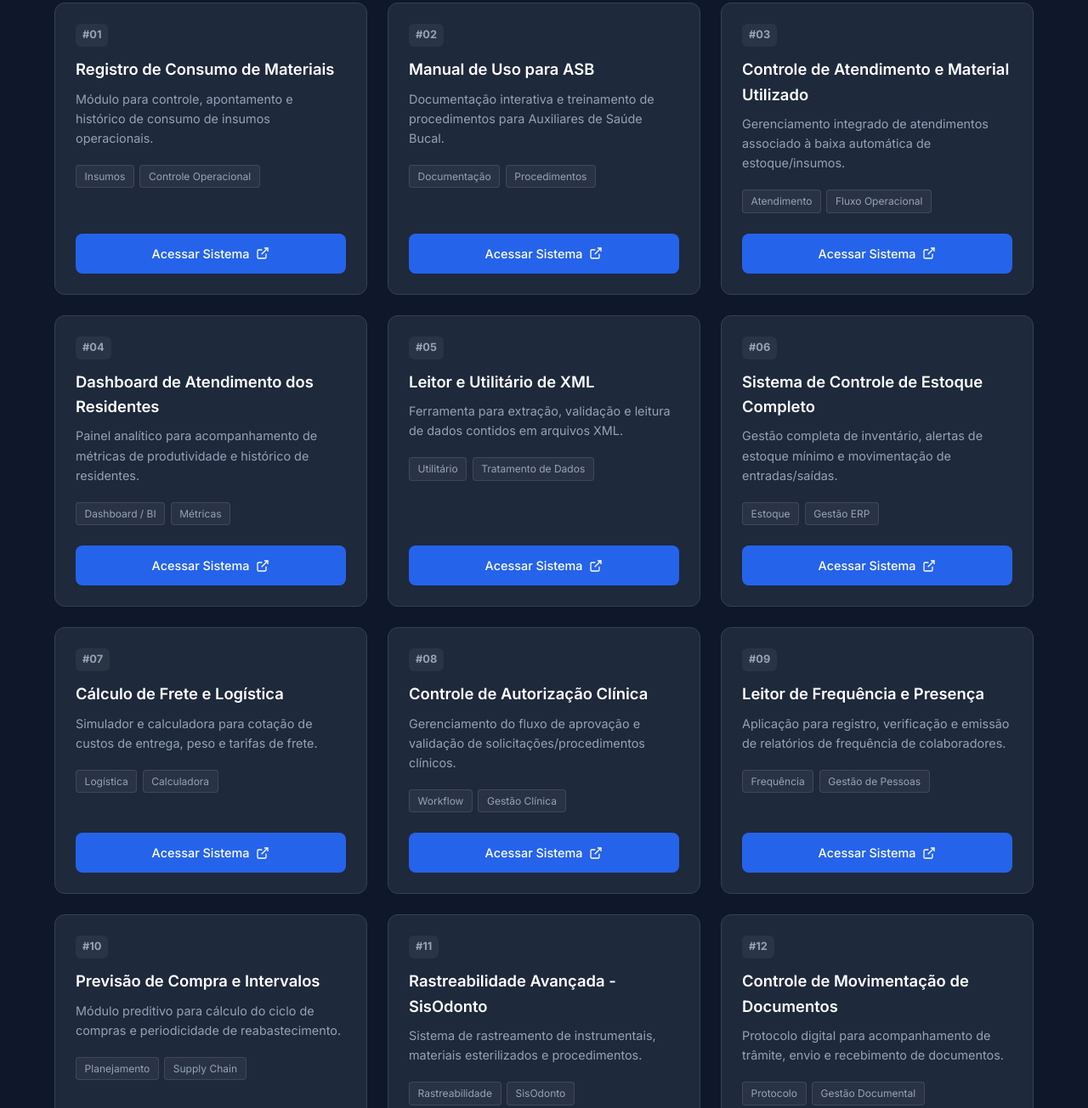
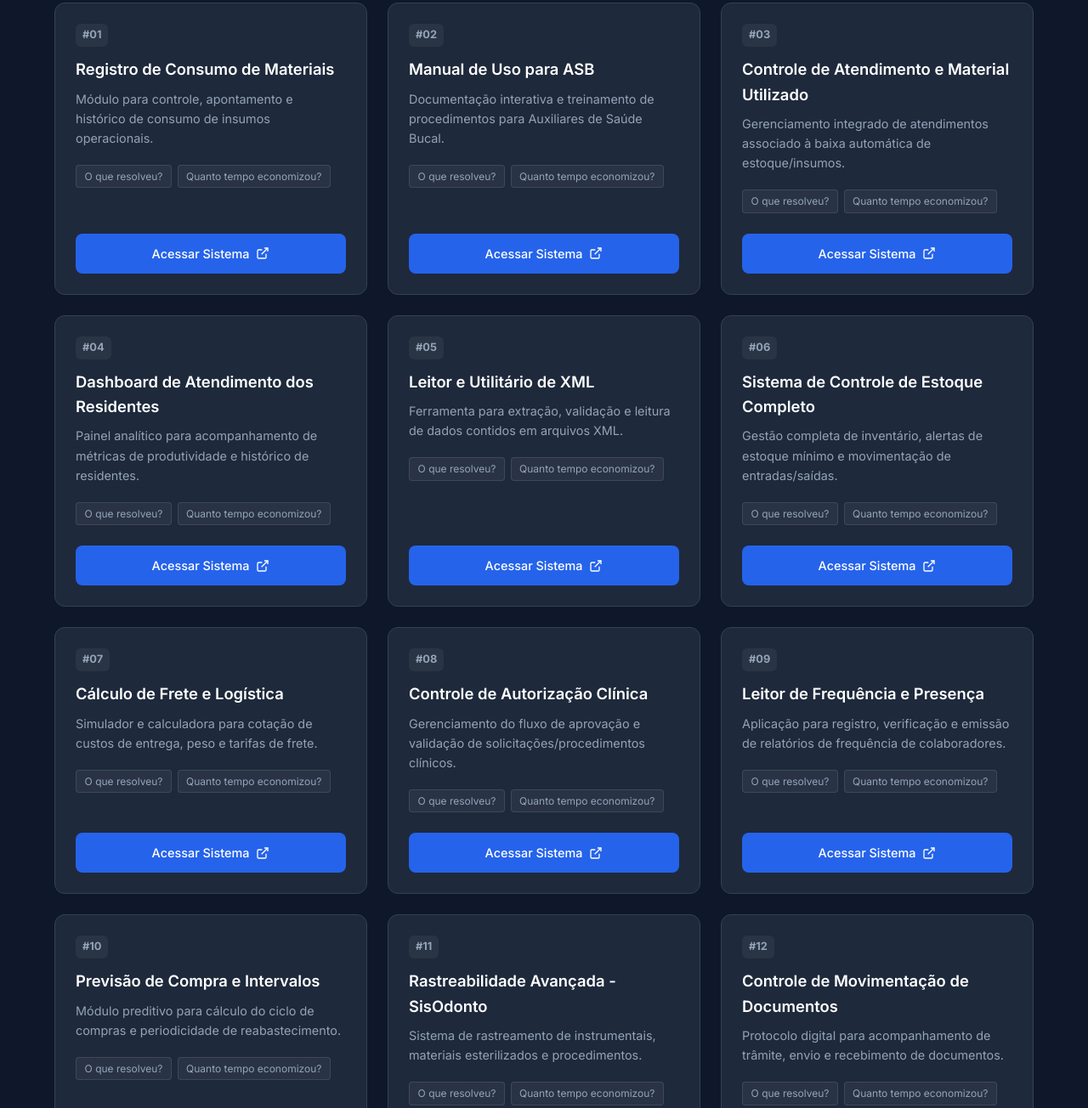
Before and after one commit to claucisilva-create/portifolio_completo, a plain HTML site: page index.html in a window 1280 px wide. Shown: the part 397-1701 px from the top of the page at 85% size. Drawn offline with Linux system fonts and the light colour scheme.

Commit message:
Enhance tags with tooltips and update card styles
Added tooltip functionality to tags with hover effects and improved card styles.

```diff
--- a/index.html
+++ b/index.html
@@ -126,7 +126,6 @@
             justify-content: space-between;
             transition: all 0.25s ease-in-out;
             position: relative;
-            overflow: hidden;
         }
 
         .card::before {
@@ -139,6 +138,8 @@
             background: linear-gradient(to bottom, var(--accent-blue), var(--accent-indigo));
             opacity: 0;
             transition: opacity 0.25s ease;
+            border-top-left-radius: 12px;
+            border-bottom-left-radius: 12px;
         }
 
         .card:hover {
@@ -187,6 +188,7 @@
             margin-bottom: 1.5rem;
         }
 
+        /* --- ESTILOS DAS TAGS E POPUP (TOOLTIP) --- */
         .tag {
             font-size: 0.75rem;
             padding: 0.2rem 0.6rem;
@@ -194,6 +196,64 @@
             background-color: rgba(255, 255, 255, 0.05);
             color: var(--text-secondary);
             border: 1px solid rgba(255, 255, 255, 0.1);
+            position: relative;
+            cursor: pointer;
+            transition: background-color 0.2s ease, color 0.2s ease;
+        }
+
+        .tag:hover {
+            background-color: rgba(56, 189, 248, 0.15);
+            color: var(--accent-blue);
+            border-color: rgba(56, 189, 248, 0.3);
+        }
+
+        /* Janela popup ao passar o mouse */
+        .tag::after {
+            content: attr(data-popup);
+            position: absolute;
+            bottom: 125%;
+            left: 50%;
+            transform: translateX(-50%);
+            background-color: #020617;
+            color: #f1f5f9;
+            padding: 0.6rem 0.8rem;
+            border-radius: 6px;
+            font-size: 0.75rem;
+            font-weight: 400;
+            line-height: 1.4;
+            white-space: normal;
+            width: 220px;
+            text-align: center;
+            box-shadow: 0 4px 12px rgba(0, 0, 0, 0.5);
+            border: 1px solid var(--border-color);
+            opacity: 0;
+            visibility: hidden;
+            pointer-events: none;
+            transition: opacity 0.2s ease, visibility 0.2s ease;
+            z-index: 100;
+        }
+
+        /* Seta apontando para baixo no popup */
+        .tag::before {
+            content: '';
+            position: absolute;
+            bottom: 105%;
+            left: 50%;
+            transform: translateX(-50%);
+            border-width: 5px;
+            border-style: solid;
+            border-color: #020617 transparent transparent transparent;
+            opacity: 0;
+            visibility: hidden;
+            pointer-events: none;
+            transition: opacity 0.2s ease, visibility 0.2s ease;
+            z-index: 101;
+        }
+
+        .tag:hover::after,
+        .tag:hover::before {
+            opacity: 1;
+            visibility: visible;
         }
 
         .btn-access {
@@ -258,7 +318,10 @@
                     <div class="card-header"><span class="card-number">#01</span></div>
                     <h2 class="card-title">Registro de Consumo de Materiais</h2>
                     <p class="card-description">Módulo para controle, apontamento e histórico de consumo de insumos operacionais.</p>
-                    <div class="card-tags"><span class="tag">Insumos</span><span class="tag">Controle Operacional</span></div>
+                    <div class="card-tags">
+                        <span class="tag" data-popup="Eliminou o desperdício de insumos e automatizou a análise de consumo real de estoque.">O que resolveu?</span>
+                        <span class="tag" data-popup="Economizou até 90% do tempo gasto em auditorias e conferências manuais.">Quanto tempo economizou?</span>
+                    </div>
                 </div>
                 <a href="1 Registro de Consumo de materiais.html" class="btn-access" target="_blank">Acessar Sistema <svg viewBox="0 0 24 24"><path d="M18 13v6a2 2 0 0 1-2 2H5a2 2 0 0 1-2-2V8a2 2 0 0 1 2-2h6"></path><polyline points="15 3 21 3 21 9"></polyline><line x1="10" y1="14" x2="21" y2="3"></line></svg></a>
             </div>
@@ -269,7 +332,10 @@
                     <div class="card-header"><span class="card-number">#02</span></div>
                     <h2 class="card-title">Manual de Uso para ASB</h2>
                     <p class="card-description">Documentação interativa e treinamento de procedimentos para Auxiliares de Saúde Bucal.</p>
-                    <div class="card-tags"><span class="tag">Documentação</span><span class="tag">Procedimentos</span></div>
+                    <div class="card-tags">
+                        <span class="tag" data-popup="Padronizou o treinamento inicial e a consulta rápida a POPs operacionais.">O que resolveu?</span>
+                        <span class="tag" data-popup="Reduziu o tempo de onboarding de novas auxiliares de semanas para dias.">Quanto tempo economizou?</span>
+                    </div>
                 </div>
                 <a href="2 Manual de uso para ASB.html" class="btn-access" target="_blank">Acessar Sistema <svg viewBox="0 0 24 24"><path d="M18 13v6a2 2 0 0 1-2 2H5a2 2 0 0 1-2-2V8a2 2 0 0 1 2-2h6"></path><polyline points="15 3 21 3 21 9"></polyline><line x1="10" y1="14" x2="21" y2="3"></line></svg></a>
             </div>
@@ -280,7 +346,10 @@
                     <div class="card-header"><span class="card-number">#03</span></div>
                     <h2 class="card-title">Controle de Atendimento e Material Utilizado</h2>
                     <p class="card-description">Gerenciamento integrado de atendimentos associado à baixa automática de estoque/insumos.</p>
-                    <div class="card-tags"><span class="tag">Atendimento</span><span class="tag">Fluxo Operacional</span></div>
+                    <div class="card-tags">
+                        <span class="tag" data-popup="Sincronizou a baixa de estoque diretamente com a realização de procedimentos.">O que resolveu?</span>
+                        <span class="tag" data-popup="Evitou cerca de 15 horas mensais de retyping de fichas de atendimento.">Quanto tempo economizou?</span>
+                    </div>
                 </div>
                 <a href="3 Controle de atendimento e material utilizado.html" class="btn-access" target="_blank">Acessar Sistema <svg viewBox="0 0 24 24"><path d="M18 13v6a2 2 0 0 1-2 2H5a2 2 0 0 1-2-2V8a2 2 0 0 1 2-2h6"></path><polyline points="15 3 21 3 21 9"></polyline><line x1="10" y1="14" x2="21" y2="3"></line></svg></a>
             </div>
@@ -291,7 +360,10 @@
                     <div class="card-header"><span class="card-number">#04</span></div>
                     <h2 class="card-title">Dashboard de Atendimento dos Residentes</h2>
                     <p class="card-description">Painel analítico para acompanhamento de métricas de produtividade e histórico de residentes.</p>
-                    <div class="card-tags"><span class="tag">Dashboard / BI</span><span class="tag">Métricas</span></div>
+                    <div class="card-tags">
+                        <span class="tag" data-popup="Centralizou indicadores de desempenho e horas clínicas em tempo real.">O que resolveu?</span>
+                        <span class="tag" data-popup="Eliminou a montagem manual de relatórios gerenciais no fim do mês.">Quanto tempo economizou?</span>
+                    </div>
                 </div>
                 <a href="4 Dashboard de atendimento dos Residentes.html" class="btn-access" target="_blank">Acessar Sistema <svg viewBox="0 0 24 24"><path d="M18 13v6a2 2 0 0 1-2 2H5a2 2 0 0 1-2-2V8a2 2 0 0 1 2-2h6"></path><polyline points="15 3 21 3 21 9"></polyline><line x1="10" y1="14" x2="21" y2="3"></line></svg></a>
             </div>
@@ -302,7 +374,10 @@
                     <div class="card-header"><span class="card-number">#05</span></div>
                     <h2 class="card-title">Leitor e Utilitário de XML</h2>
                     <p class="card-description">Ferramenta para extração, validação e leitura de dados contidos em arquivos XML.</p>
-                    <div class="card-tags"><span class="tag">Utilitário</span><span class="tag">Tratamento de Dados</span></div>
+                    <div class="card-tags">
+                        <span class="tag" data-popup="Automatizou a leitura e extração de dados fiscais sem digitação manual.">O que resolveu?</span>
+                        <span class="tag" data-popup="Processamento imediato que economiza horas de conferência tributária.">Quanto tempo economizou?</span>
+                    </div>
                 </div>
                 <a href="5 Leitor de XML.html" class="btn-access" target="_blank">Acessar Sistema <svg viewBox="0 0 24 24"><path d="M18 13v6a2 2 0 0 1-2 2H5a2 2 0 0 1-2-2V8a2 2 0 0 1 2-2h6"></path><polyline points="15 3 21 3 21 9"></polyline><line x1="10" y1="14" x2="21" y2="3"></line></svg></a>
             </div>
@@ -313,7 +388,10 @@
                     <div class="card-header"><span class="card-number">#06</span></div>
                     <h2 class="card-title">Sistema de Controle de Estoque Completo</h2>
                     <p class="card-description">Gestão completa de inventário, alertas de estoque mínimo e movimentação de entradas/saídas.</p>
-                    <div class="card-tags"><span class="tag">Estoque</span><span class="tag">Gestão ERP</span></div>
+                    <div class="card-tags">
+                        <span class="tag" data-popup="Zero rupturas de estoque com alertas automáticos de reposição.">O que resolveu?</span>
+                        <span class="tag" data-popup="Agilizou a contagem de estoque e inventários periódicos em 80%.">Quanto tempo economizou?</span>
+                    </div>
                 </div>
                 <a href="6 Sistema de Controle de estoque completo.html" class="btn-access" target="_blank">Acessar Sistema <svg viewBox="0 0 24 24"><path d="M18 13v6a2 2 0 0 1-2 2H5a2 2 0 0 1-2-2V8a2 2 0 0 1 2-2h6"></path><polyline points="15 3 21 3 21 9"></polyline><line x1="10" y1="14" x2="21" y2="3"></line></svg></a>
             </div>
@@ -324,7 +402,10 @@
                     <div class="card-header"><span class="card-number">#07</span></div>
                     <h2 class="card-title">Cálculo de Frete e Logística</h2>
                     <p class="card-description">Simulador e calculadora para cotação de custos de entrega, peso e tarifas de frete.</p>
-                    <div class="card-tags"><span class="tag">Logística</span><span class="tag">Calculadora</span></div>
+                    <div class="card-tags">
+                        <span class="tag" data-popup="Cotação rápida e sem erros de tarifas e cubagem para envios.">O que resolveu?</span>
+                        <span class="tag" data-popup="Reduziu o tempo de cotação logística de minutos para poucos segundos.">Quanto tempo economizou?</span>
+                    </div>
                 </div>
                 <a href="7 Calculo de frete.html" class="btn-access" target="_blank">Acessar Sistema <svg viewBox="0 0 24 24"><path d="M18 13v6a2 2 0 0 1-2 2H5a2 2 0 0 1-2-2V8a2 2 0 0 1 2-2h6"></path><polyline points="15 3 21 3 21 9"></polyline><line x1="10" y1="14" x2="21" y2="3"></line></svg></a>
             </div>
@@ -335,7 +416,10 @@
                     <div class="card-header"><span class="card-number">#08</span></div>
                     <h2 class="card-title">Controle de Autorização Clínica</h2>
                     <p class="card-description">Gerenciamento do fluxo de aprovação e validação de solicitações/procedimentos clínicos.</p>
-                    <div class="card-tags"><span class="tag">Workflow</span><span class="tag">Gestão Clínica</span></div>
+                    <div class="card-tags">
+                        <span class="tag" data-popup="Organizou o fluxo de solicitações e pendências de aprovação.">O que resolveu?</span>
+                        <span class="tag" data-popup="Acelerou a liberação de guias e consultas clínicas.">Quanto tempo economizou?</span>
+                    </div>
                 </div>
                 <a href="8 Controle de autorização clínica.html" class="btn-access" target="_blank">Acessar Sistema <svg viewBox="0 0 24 24"><path d="M18 13v6a2 2 0 0 1-2 2H5a2 2 0 0 1-2-2V8a2 2 0 0 1 2-2h6"></path><polyline points="15 3 21 3 21 9"></polyline><line x1="10" y1="14" x2="21" y2="3"></line></svg></a>
             </div>
@@ -346,7 +430,10 @@
                     <div class="card-header"><span class="card-number">#09</span></div>
                     <h2 class="card-title">Leitor de Frequência e Presença</h2>
                     <p class="card-description">Aplicação para registro, verificação e emissão de relatórios de frequência de colaboradores.</p>
-                    <div class="card-tags"><span class="tag">Frequência</span><span class="tag">Gestão de Pessoas</span></div>
+                    <div class="card-tags">
+                        <span class="tag" data-popup="Apontamento digital de presenças e relatórios consolidados sem falha humana.">O que resolveu?</span>
+                        <span class="tag" data-popup="Eliminou conferências manuais em listas de papel ao fim de cada evento.">Quanto tempo economizou?</span>
+                    </div>
                 </div>
                 <a href="9 Leitor de frequencia.html" class="btn-access" target="_blank">Acessar Sistema <svg viewBox="0 0 24 24"><path d="M18 13v6a2 2 0 0 1-2 2H5a2 2 0 0 1-2-2V8a2 2 0 0 1 2-2h6"></path><polyline points="15 3 21 3 21 9"></polyline><line x1="10" y1="14" x2="21" y2="3"></line></svg></a>
             </div>
@@ -357,7 +444,10 @@
                     <div class="card-header"><span class="card-number">#10</span></div>
                     <h2 class="card-title">Previsão de Compra e Intervalos</h2>
                     <p class="card-description">Módulo preditivo para cálculo do ciclo de compras e periodicidade de reabastecimento.</p>
-                    <div class="card-tags"><span class="tag">Planejamento</span><span class="tag">Supply Chain</span></div>
+                    <div class="card-tags">
+                        <span class="tag" data-popup="Cálculo automático da frequência exata para novas compras de insumos.">O que resolveu?</span>
+                        <span class="tag" data-popup="Geração instantânea de sugestões de pedidos de compra.">Quanto tempo economizou?</span>
+                    </div>
                 </div>
                 <a href="10 Previsão de compra e intervalos.html" class="btn-access" target="_blank">Acessar Sistema <svg viewBox="0 0 24 24"><path d="M18 13v6a2 2 0 0 1-2 2H5a2 2 0 0 1-2-2V8a2 2 0 0 1 2-2h6"></path><polyline points="15 3 21 3 21 9"></polyline><line x1="10" y1="14" x2="21" y2="3"></line></svg></a>
             </div>
@@ -368,7 +458,10 @@
                     <div class="card-header"><span class="card-number">#11</span></div>
                     <h2 class="card-title">Rastreabilidade Avançada - SisOdonto</h2>
                     <p class="card-description">Sistema de rastreamento de instrumentais, materiais esterilizados e procedimentos.</p>
-                    <div class="card-tags"><span class="tag">Rastreabilidade</span><span class="tag">SisOdonto</span></div>
+                    <div class="card-tags">
+                        <span class="tag" data-popup="Garantia de segurança sanitária e histórico completo de instrumentais.">O que resolveu?</span>
+                        <span class="tag" data-popup="Busca e verificação instantânea de lote e esterilização.">Quanto tempo economizou?</span>
+                    </div>
                 </div>
                 <a href="11 Rastreabilidade Avançada - SisOdonto.html" class="btn-access" target="_blank">Acessar Sistema <svg viewBox="0 0 24 24"><path d="M18 13v6a2 2 0 0 1-2 2H5a2 2 0 0 1-2-2V8a2 2 0 0 1 2-2h6"></path><polyline points="15 3 21 3 21 9"></polyline><line x1="10" y1="14" x2="21" y2="3"></line></svg></a>
             </div>
@@ -379,7 +472,10 @@
                     <div class="card-header"><span class="card-number">#12</span></div>
                     <h2 class="card-title">Controle de Movimentação de Documentos</h2>
                     <p class="card-description">Protocolo digital para acompanhamento de trâmite, envio e recebimento de documentos.</p>
-                    <div class="card-tags"><span class="tag">Protocolo</span><span class="tag">Gestão Documental</span></div>
+                    <div class="card-tags">
+                        <span class="tag" data-popup="Fim dos documentos perdidos e protocolo digital com histórico.">O que resolveu?</span>
+                        <span class="tag" data-popup="Localização imediata do status e localização de qualquer documento.">Quanto tempo economizou?</span>
+                    </div>
                 </div>
                 <a href="12 Controle de movimentação de documentos.html" class="btn-access" target="_blank">Acessar Sistema <svg viewBox="0 0 24 24"><path d="M18 13v6a2 2 0 0 1-2 2H5a2 2 0 0 1-2-2V8a2 2 0 0 1 2-2h6"></path><polyline points="15 3 21 3 21 9"></polyline><line x1="10" y1="14" x2="21" y2="3"></line></svg></a>
             </div>
```
